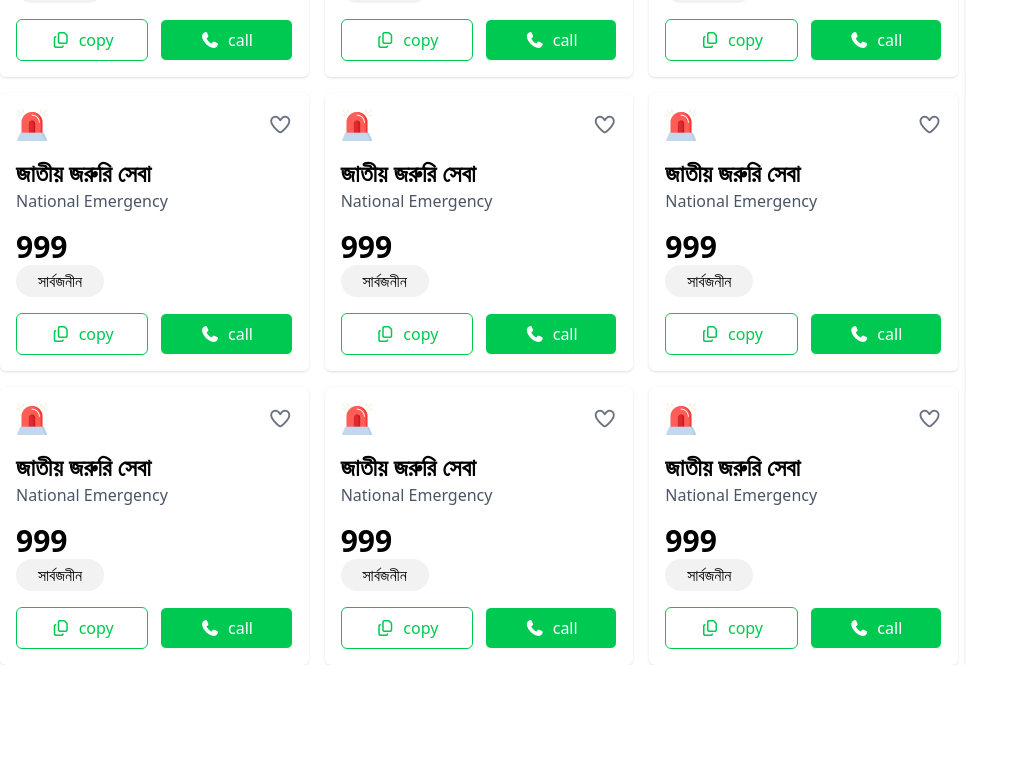
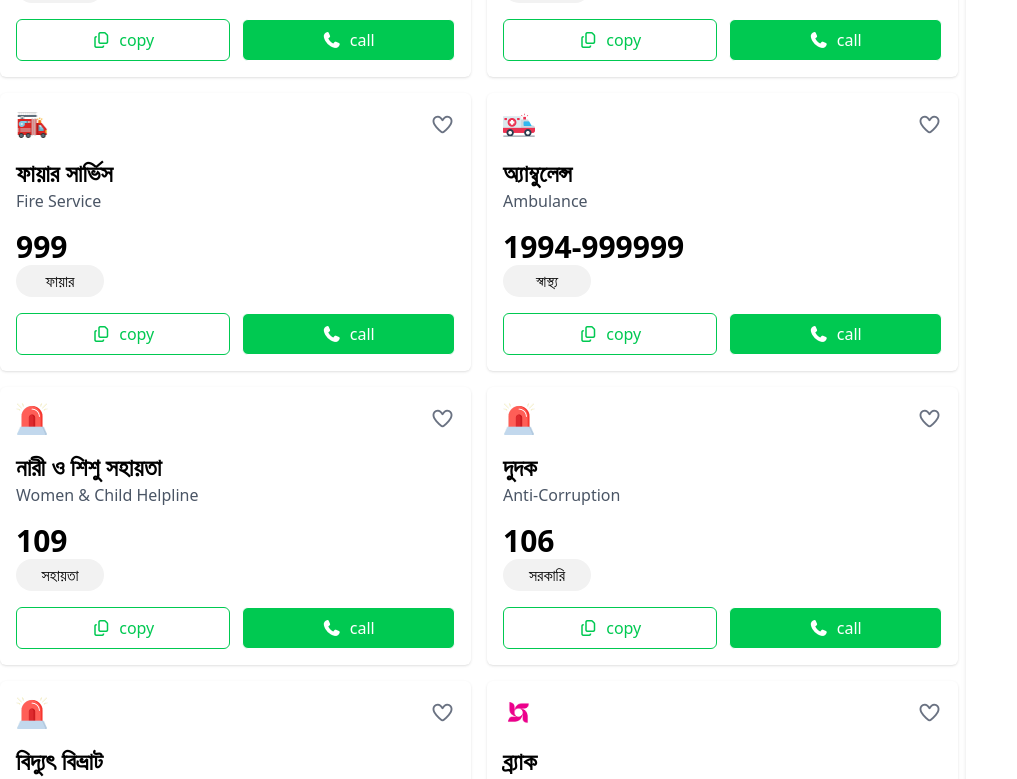
Before and after one commit to mdriyazakondo/Emergency-assignment-5-, a plain HTML site: page index.html in a window 1280 px wide. Shown: the part 533-1312 px from the top of the page, without its empty margins (0-1017 px from the left). Before the commit the page ends 1198 px from the top, so only its background shows below. Drawn offline with nearby package versions, Linux system fonts and the light colour scheme.

```diff
--- a/index.html
+++ b/index.html
@@ -68,7 +68,7 @@
         class="grid grid-cols-1 md:grid-cols-12 gap-2 mt-12 max-w-[1800px] mx-auto"
       >
         <div class="mx-4 md:mx-0 md:col-span-9">
-          <div class="grid grid-cols-1 md:grid-cols-3 gap-4">
+          <div class="grid grid-cols-1 md:grid-cols-2 lg:grid-cols-2 gap-4">
             <!-- Card 1 -->
             <div class="shadow-sm p-4 rounded-md space-y-4">
               <div class="flex items-center justify-between">
@@ -89,16 +89,14 @@
               </div>
               <div class="flex items-center justify-between gap-3">
                 <button
-                  class="w-full hover:bg-green-500 bg-transparent text-green-500 border py-2 flex items-center justify-center gap-2 hover:text-[#ffffff] rounded-md cursor-pointer"
-                  id="copyBtn"
+                  class="copyBtn w-full hover:bg-green-500 bg-transparent text-green-500 border py-2 flex items-center justify-center gap-2 hover:text-[#ffffff] rounded-md cursor-pointer"
                 >
                   <i class="fa-regular fa-copy"></i>
                   <span class="font-medium">copy</span>
                 </button>
 
                 <button
-                  class="w-full bg-green-500 hover:bg-transparent hover:text-green-500 border py-2 flex items-center justify-center gap-2 text-[#ffffff] rounded-md cursor-pointer"
-                  id="callBtn"
+                  class="callBtn w-full bg-green-500 hover:bg-transparent hover:text-green-500 border py-2 flex items-center justify-center gap-2 text-[#ffffff] rounded-md cursor-pointer"
                 >
                   <i class="fa-solid fa-phone"></i>
                   <span class="font-medium">call</span>
@@ -108,33 +106,31 @@
             <!-- Card 2 -->
             <div class="shadow-sm p-4 rounded-md space-y-4">
               <div class="flex items-center justify-between">
-                <img src="./assets/emergency.png" alt="" class="w-8" />
+                <img src="./assets/police.png" alt="" class="w-8" />
                 <i
                   class="fa-regular fa-heart cursor-pointer text-xl text-gray-500 hover:text-red-600"
                 ></i>
               </div>
               <div>
-                <h4 class="font-bold text-2xl text-black">জাতীয় জরুরি সেবা</h4>
-                <p class="text-gray-600 font-medium">National Emergency</p>
+                <h4 class="font-bold text-2xl text-black">পুলিশ</h4>
+                <p class="text-gray-600 font-medium">Police</p>
               </div>
               <div>
                 <h3 class="text-3xl font-bold">999</h3>
                 <p class="w-22 py-1 px-2 rounded-full bg-[#f2f2f2] text-center">
-                  সার্বজনীন
+                  পুলিশ
                 </p>
               </div>
               <div class="flex items-center justify-between gap-3">
                 <button
-                  class="w-full hover:bg-green-500 bg-transparent text-green-500 border py-2 flex items-center justify-center gap-2 hover:text-[#ffffff] rounded-md cursor-pointer"
-                  id="copyBtn"
+                  class="copyBtn w-full hover:bg-green-500 bg-transparent text-green-500 border py-2 flex items-center justify-center gap-2 hover:text-[#ffffff] rounded-md cursor-pointer"
                 >
                   <i class="fa-regular fa-copy"></i>
                   <span class="font-medium">copy</span>
                 </button>
 
                 <button
-                  class="w-full bg-green-500 hover:bg-transparent hover:text-green-500 border py-2 flex items-center justify-center gap-2 text-[#ffffff] rounded-md cursor-pointer"
-                  id="callBtn"
+                  class="callBtn w-full bg-green-500 hover:bg-transparent hover:text-green-500 border py-2 flex items-center justify-center gap-2 text-[#ffffff] rounded-md cursor-pointer"
                 >
                   <i class="fa-solid fa-phone"></i>
                   <span class="font-medium">call</span>
@@ -144,33 +140,31 @@
             <!-- Card 3 -->
             <div class="shadow-sm p-4 rounded-md space-y-4">
               <div class="flex items-center justify-between">
-                <img src="./assets/emergency.png" alt="" class="w-8" />
+                <img src="./assets/fire-service.png" alt="" class="w-8" />
                 <i
                   class="fa-regular fa-heart cursor-pointer text-xl text-gray-500 hover:text-red-600"
                 ></i>
               </div>
               <div>
-                <h4 class="font-bold text-2xl text-black">জাতীয় জরুরি সেবা</h4>
-                <p class="text-gray-600 font-medium">National Emergency</p>
+                <h4 class="font-bold text-2xl text-black">ফায়ার সার্ভিস</h4>
+                <p class="text-gray-600 font-medium">Fire Service</p>
               </div>
               <div>
                 <h3 class="text-3xl font-bold">999</h3>
                 <p class="w-22 py-1 px-2 rounded-full bg-[#f2f2f2] text-center">
-                  সার্বজনীন
+                  ফায়ার
                 </p>
               </div>
               <div class="flex items-center justify-between gap-3">
                 <button
-                  class="w-full hover:bg-green-500 bg-transparent text-green-500 border py-2 flex items-center justify-center gap-2 hover:text-[#ffffff] rounded-md cursor-pointer"
-                  id="copyBtn"
+                  class="copyBtn w-full hover:bg-green-500 bg-transparent text-green-500 border py-2 flex items-center justify-center gap-2 hover:text-[#ffffff] rounded-md cursor-pointer"
                 >
                   <i class="fa-regular fa-copy"></i>
                   <span class="font-medium">copy</span>
                 </button>
 
                 <button
-                  class="w-full bg-green-500 hover:bg-transparent hover:text-green-500 border py-2 flex items-center justify-center gap-2 text-[#ffffff] rounded-md cursor-pointer"
-                  id="callBtn"
+                  class="callBtn w-full bg-green-500 hover:bg-transparent hover:text-green-500 border py-2 flex items-center justify-center gap-2 text-[#ffffff] rounded-md cursor-pointer"
                 >
                   <i class="fa-solid fa-phone"></i>
                   <span class="font-medium">call</span>
@@ -180,33 +174,31 @@
             <!-- Card 4 -->
             <div class="shadow-sm p-4 rounded-md space-y-4">
               <div class="flex items-center justify-between">
-                <img src="./assets/emergency.png" alt="" class="w-8" />
+                <img src="./assets/ambulance.png" alt="" class="w-8" />
                 <i
                   class="fa-regular fa-heart cursor-pointer text-xl text-gray-500 hover:text-red-600"
                 ></i>
               </div>
               <div>
-                <h4 class="font-bold text-2xl text-black">জাতীয় জরুরি সেবা</h4>
-                <p class="text-gray-600 font-medium">National Emergency</p>
+                <h4 class="font-bold text-2xl text-black">অ্যাম্বুলেন্স</h4>
+                <p class="text-gray-600 font-medium">Ambulance</p>
               </div>
               <div>
-                <h3 class="text-3xl font-bold">999</h3>
+                <h3 class="text-3xl font-bold">1994-999999</h3>
                 <p class="w-22 py-1 px-2 rounded-full bg-[#f2f2f2] text-center">
-                  সার্বজনীন
+                  স্বাস্থ্য
                 </p>
               </div>
               <div class="flex items-center justify-between gap-3">
                 <button
-                  class="w-full hover:bg-green-500 bg-transparent text-green-500 border py-2 flex items-center justify-center gap-2 hover:text-[#ffffff] rounded-md cursor-pointer"
-                  id="copyBtn"
+                  class="copyBtn w-full hover:bg-green-500 bg-transparent text-green-500 border py-2 flex items-center justify-center gap-2 hover:text-[#ffffff] rounded-md cursor-pointer"
                 >
                   <i class="fa-regular fa-copy"></i>
                   <span class="font-medium">copy</span>
                 </button>
 
                 <button
-                  class="w-full bg-green-500 hover:bg-transparent hover:text-green-500 border py-2 flex items-center justify-center gap-2 text-[#ffffff] rounded-md cursor-pointer"
-                  id="callBtn"
+                  class="callBtn w-full bg-green-500 hover:bg-transparent hover:text-green-500 border py-2 flex items-center justify-center gap-2 text-[#ffffff] rounded-md cursor-pointer"
                 >
                   <i class="fa-solid fa-phone"></i>
                   <span class="font-medium">call</span>
@@ -222,27 +214,27 @@
                 ></i>
               </div>
               <div>
-                <h4 class="font-bold text-2xl text-black">জাতীয় জরুরি সেবা</h4>
-                <p class="text-gray-600 font-medium">National Emergency</p>
+                <h4 class="font-bold text-2xl text-black">
+                  নারী ও শিশু সহায়তা
+                </h4>
+                <p class="text-gray-600 font-medium">Women & Child Helpline</p>
               </div>
               <div>
-                <h3 class="text-3xl font-bold">999</h3>
+                <h3 class="text-3xl font-bold">109</h3>
                 <p class="w-22 py-1 px-2 rounded-full bg-[#f2f2f2] text-center">
-                  সার্বজনীন
+                  সহায়তা
                 </p>
               </div>
               <div class="flex items-center justify-between gap-3">
                 <button
-                  class="w-full hover:bg-green-500 bg-transparent text-green-500 border py-2 flex items-center justify-center gap-2 hover:text-[#ffffff] rounded-md cursor-pointer"
-                  id="copyBtn"
+                  class="copyBtn w-full hover:bg-green-500 bg-transparent text-green-500 border py-2 flex items-center justify-center gap-2 hover:text-[#ffffff] rounded-md cursor-pointer"
                 >
                   <i class="fa-regular fa-copy"></i>
                   <span class="font-medium">copy</span>
                 </button>
 
                 <button
-                  class="w-full bg-green-500 hover:bg-transparent hover:text-green-500 border py-2 flex items-center justify-center gap-2 text-[#ffffff] rounded-md cursor-pointer"
-                  id="callBtn"
+                  class="callBtn w-full bg-green-500 hover:bg-transparent hover:text-green-500 border py-2 flex items-center justify-center gap-2 text-[#ffffff] rounded-md cursor-pointer"
                 >
                   <i class="fa-solid fa-phone"></i>
                   <span class="font-medium">call</span>
@@ -258,27 +250,25 @@
                 ></i>
               </div>
               <div>
-                <h4 class="font-bold text-2xl text-black">জাতীয় জরুরি সেবা</h4>
-                <p class="text-gray-600 font-medium">National Emergency</p>
+                <h4 class="font-bold text-2xl text-black">দুদক</h4>
+                <p class="text-gray-600 font-medium">Anti-Corruption</p>
               </div>
               <div>
-                <h3 class="text-3xl font-bold">999</h3>
+                <h3 class="text-3xl font-bold">106</h3>
                 <p class="w-22 py-1 px-2 rounded-full bg-[#f2f2f2] text-center">
-                  সার্বজনীন
+                  সরকারি
                 </p>
               </div>
               <div class="flex items-center justify-between gap-3">
                 <button
-                  class="w-full hover:bg-green-500 bg-transparent text-green-500 border py-2 flex items-center justify-center gap-2 hover:text-[#ffffff] rounded-md cursor-pointer"
-                  id="copyBtn"
+                  class="copyBtn w-full hover:bg-green-500 bg-transparent text-green-500 border py-2 flex items-center justify-center gap-2 hover:text-[#ffffff] rounded-md cursor-pointer"
                 >
                   <i class="fa-regular fa-copy"></i>
                   <span class="font-medium">copy</span>
                 </button>
 
                 <button
-                  class="w-full bg-green-500 hover:bg-transparent hover:text-green-500 border py-2 flex items-center justify-center gap-2 text-[#ffffff] rounded-md cursor-pointer"
-                  id="callBtn"
+                  class="callBtn w-full bg-green-500 hover:bg-transparent hover:text-green-500 border py-2 flex items-center justify-center gap-2 text-[#ffffff] rounded-md cursor-pointer"
                 >
                   <i class="fa-solid fa-phone"></i>
                   <span class="font-medium">call</span>
@@ -294,27 +284,25 @@
                 ></i>
               </div>
               <div>
-                <h4 class="font-bold text-2xl text-black">জাতীয় জরুরি সেবা</h4>
-                <p class="text-gray-600 font-medium">National Emergency</p>
+                <h4 class="font-bold text-2xl text-black">বিদ্যুৎ বিভ্রাট</h4>
+                <p class="text-gray-600 font-medium">Electricity Outage</p>
               </div>
               <div>
-                <h3 class="text-3xl font-bold">999</h3>
+                <h3 class="text-3xl font-bold">16216</h3>
                 <p class="w-22 py-1 px-2 rounded-full bg-[#f2f2f2] text-center">
-                  সার্বজনীন
+                  বিদ্যুৎ
                 </p>
               </div>
               <div class="flex items-center justify-between gap-3">
                 <button
-                  class="w-full hover:bg-green-500 bg-transparent text-green-500 border py-2 flex items-center justify-center gap-2 hover:text-[#ffffff] rounded-md cursor-pointer"
-                  id="copyBtn"
+                  class="copyBtn w-full hover:bg-green-500 bg-transparent text-green-500 border py-2 flex items-center justify-center gap-2 hover:text-[#ffffff] rounded-md cursor-pointer"
                 >
                   <i class="fa-regular fa-copy"></i>
                   <span class="font-medium">copy</span>
                 </button>
 
                 <button
-                  class="w-full bg-green-500 hover:bg-transparent hover:text-green-500 border py-2 flex items-center justify-center gap-2 text-[#ffffff] rounded-md cursor-pointer"
-                  id="callBtn"
+                  class="callBtn w-full bg-green-500 hover:bg-transparent hover:text-green-500 border py-2 flex items-center justify-center gap-2 text-[#ffffff] rounded-md cursor-pointer"
                 >
                   <i class="fa-solid fa-phone"></i>
                   <span class="font-medium">call</span>
@@ -324,69 +312,66 @@
             <!-- Card 8 -->
             <div class="shadow-sm p-4 rounded-md space-y-4">
               <div class="flex items-center justify-between">
-                <img src="./assets/emergency.png" alt="" class="w-8" />
+                <img src="./assets/brac.png" alt="" class="w-8" />
                 <i
                   class="fa-regular fa-heart cursor-pointer text-xl text-gray-500 hover:text-red-600"
                 ></i>
               </div>
               <div>
-                <h4 class="font-bold text-2xl text-black">জাতীয় জরুরি সেবা</h4>
-                <p class="text-gray-600 font-medium">National Emergency</p>
+                <h4 class="font-bold text-2xl text-black">ব্র্যাক</h4>
+                <p class="text-gray-600 font-medium">Brac</p>
               </div>
               <div>
-                <h3 class="text-3xl font-bold">999</h3>
+                <h3 class="text-3xl font-bold">16445</h3>
                 <p class="w-22 py-1 px-2 rounded-full bg-[#f2f2f2] text-center">
-                  সার্বজনীন
+                  এনজিও
                 </p>
               </div>
               <div class="flex items-center justify-between gap-3">
                 <button
-                  class="w-full hover:bg-green-500 bg-transparent text-green-500 border py-2 flex items-center justify-center gap-2 hover:text-[#ffffff] rounded-md cursor-pointer"
-                  id="copyBtn"
+                  class="copyBtn w-full hover:bg-green-500 bg-transparent text-green-500 border py-2 flex items-center justify-center gap-2 hover:text-[#ffffff] rounded-md cursor-pointer"
                 >
                   <i class="fa-regular fa-copy"></i>
                   <span class="font-medium">copy</span>
                 </button>
 
                 <button
-                  class="w-full bg-green-500 hover:bg-transparent hover:text-green-500 border py-2 flex items-center justify-center gap-2 text-[#ffffff] rounded-md cursor-pointer"
-                  id="callBtn"
+                  class="callBtn w-full bg-green-500 hover:bg-transparent hover:text-green-500 border py-2 flex items-center justify-center gap-2 text-[#ffffff] rounded-md cursor-pointer"
                 >
                   <i class="fa-solid fa-phone"></i>
                   <span class="font-medium">call</span>
                 </button>
               </div>
             </div>
+
             <!-- Card 9 -->
             <div class="shadow-sm p-4 rounded-md space-y-4">
               <div class="flex items-center justify-between">
-                <img src="./assets/emergency.png" alt="" class="w-8" />
+                <img src="./assets/Bangladesh-Railway.png" alt="" class="w-8" />
                 <i
                   class="fa-regular fa-heart cursor-pointer text-xl text-gray-500 hover:text-red-600"
                 ></i>
               </div>
               <div>
-                <h4 class="font-bold text-2xl text-black">জাতীয় জরুরি সেবা</h4>
-                <p class="text-gray-600 font-medium">National Emergency</p>
+                <h4 class="font-bold text-2xl text-black">বাংলাদেশ রেলওয়ে</h4>
+                <p class="text-gray-600 font-medium">Bangladesh Railway</p>
               </div>
               <div>
-                <h3 class="text-3xl font-bold">999</h3>
+                <h3 class="text-3xl font-bold">163</h3>
                 <p class="w-22 py-1 px-2 rounded-full bg-[#f2f2f2] text-center">
-                  সার্বজনীন
+                  পরিবহন
                 </p>
               </div>
               <div class="flex items-center justify-between gap-3">
                 <button
-                  class="w-full hover:bg-green-500 bg-transparent text-green-500 border py-2 flex items-center justify-center gap-2 hover:text-[#ffffff] rounded-md cursor-pointer"
-                  id="copyBtn"
+                  class="copyBtn w-full hover:bg-green-500 bg-transparent text-green-500 border py-2 flex items-center justify-center gap-2 hover:text-[#ffffff] rounded-md cursor-pointer"
                 >
                   <i class="fa-regular fa-copy"></i>
                   <span class="font-medium">copy</span>
                 </button>
 
                 <button
-                  class="w-full bg-green-500 hover:bg-transparent hover:text-green-500 border py-2 flex items-center justify-center gap-2 text-[#ffffff] rounded-md cursor-pointer"
-                  id="callBtn"
+                  class="callBtn w-full bg-green-500 hover:bg-transparent hover:text-green-500 border py-2 flex items-center justify-center gap-2 text-[#ffffff] rounded-md cursor-pointer"
                 >
                   <i class="fa-solid fa-phone"></i>
                   <span class="font-medium">call</span>
@@ -402,9 +387,14 @@
                 <i class="fa-regular fa-clock text-gray-500"></i>
                 <span>Call History</span>
               </h4>
-              <button class="py-2 px-6 bg-[#00a63e] text-white rounded-full cursor-pointer font-semibold">Clear</button>
+              <button
+                class="py-2 px-6 bg-[#00a63e] text-white rounded-full cursor-pointer font-semibold"
+                id="clear-btn"
+              >
+                Clear
+              </button>
             </div>
-            <div></div>
+            <div id="history" class="history"></div>
           </div>
         </aside>
       </section>
--- /dev/null
+++ b/style/style.css
@@ -0,0 +1,3 @@
+.primary-color {
+  background-color: #00a63e;
+}
```
Also changed, not shown: js/script.js (+64 -2 lines).
